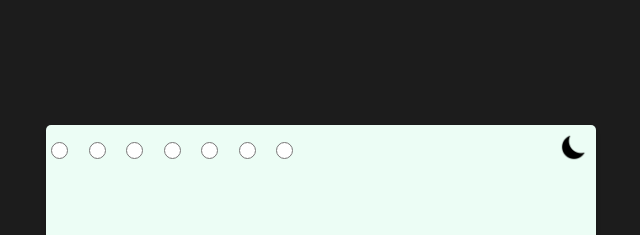
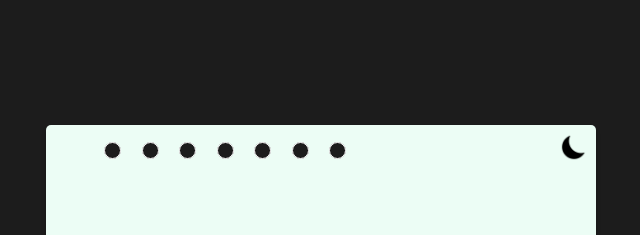
Before and after one commit to Microwavewaffle/Password-Generator, a plain HTML site: page index.html in a window 1280 px wide. Shown: the top 235 px of the page, without its empty margins (319-959 px from the left). Drawn offline with Linux system fonts and the light colour scheme.

Commit message:
Update styles.css

```diff
--- a/styles.css
+++ b/styles.css
@@ -21,8 +21,8 @@
     --blue: rgb(30, 136, 229);
     --indigo: rgb(57, 73, 171);
     --violet: rgb(156, 39, 176);
+    --white: #ffffff;
 
-    --theme-color: var(--green);
 }
 
 :root {
@@ -35,11 +35,12 @@
     --button-color: #ffffff;
     --green: #10b981;
     --red: rgb(229, 57, 53);
-    --yellow: rgb(253, 216, 53);
+    --yellow: rgb(233, 195, 27);
     --orange: rgb(251, 140, 0);
     --blue: rgb(30, 136, 229);
     --indigo: rgb(57, 73, 171);
     --violet: rgb(156, 39, 176);
+    --white: #ffffff;
 
 
     --theme-color: var(--green);
@@ -71,10 +72,28 @@ body {
     width: 250px;
     display: flex;
     justify-content: space-between;
+    margin-left: 53px;
 }
 
 input[type="radio"] {
     width: 17px;
+
+}
+
+input[type="radio"]:after {
+    content: '';
+    display: block;
+    width: 17px;
+    height: 17px;
+    border-radius: 50%;
+    background-color: var(--background-color);
+    border: 1px solid var(--white);
+    transition: .15s;
+    margin-top: 7px;
+}
+
+input[type="radio"]:checked:after{
+    background-color: var(--theme-color);
 }
 
 #top {
```
